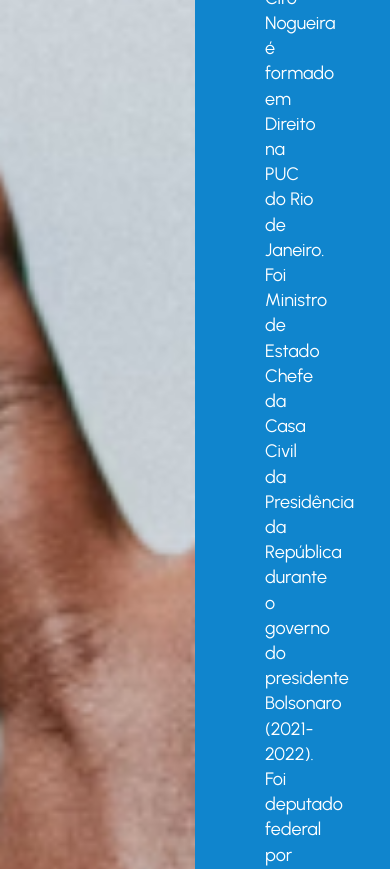
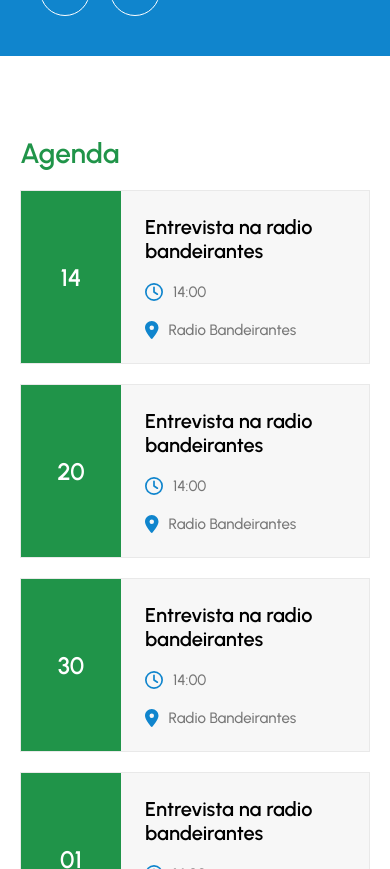
Before and after one commit to hudsonvini/politica, a Next.js app: page / in a window 390 px wide. Shown: the part 5860-6729 px from the top of the page. Built offline with nearby package versions, Linux system fonts and the light colour scheme.

Commit message:
Tornando responsivo os elementos Agenda e Depoimentos

```diff
--- a/src/app/components/Agenda/Agenda.module.css
+++ b/src/app/components/Agenda/Agenda.module.css
@@ -65,3 +65,56 @@
     height: 24px;
     margin-right: 10px;
 }
+
+@media (max-width: 1550px) {
+    .container {
+      padding: 0px 80px;
+    }
+}
+
+@media (max-width: 1000px) {
+    .areaAgenda {
+        grid-template-columns: 1fr;
+    }
+
+    .card {
+        width: 100%;
+    }
+}
+
+@media (max-width: 700px) {
+    .container {
+        padding: 0px 20px;
+    }
+
+    .title {
+        font-size: 28px;
+      }
+
+      .areaAgenda {
+        margin-top: var(--min-space);
+      }
+
+    .dataArea {
+        font-size: 24px;
+        min-width: 100px;
+    }
+
+    .inferiorInformation {
+        flex-direction: column;
+        margin-top: 0px;
+    }
+
+    .spot {
+        margin-top: 20px;
+        margin-right: 0px;
+    }
+
+    .inferiorInformation span svg {
+        height: 18px;
+    }
+
+    .spot p {
+        font-size: 15px;
+    }
+}
--- a/src/app/components/Depoimentos/Depoimentos.module.css
+++ b/src/app/components/Depoimentos/Depoimentos.module.css
@@ -65,3 +65,33 @@
 .areaButtons {
     margin-top: var(--mid-space);
 }
+
+@media (max-width: 1000px) {
+    .container {
+        flex-direction: column;
+    }
+
+    .areaImage {
+        width: 100%;
+        height: 300px;
+    }
+
+    .areaText {
+        width: 100%;
+    }
+}
+
+@media (max-width: 700px) {
+    .areaText {
+        padding: 40px;
+    }
+
+    .title {
+        font-size: 28px;
+    }
+
+    .description {
+        font-size: 16px;
+        margin-top: var(--min-space);
+    }
+}
```
